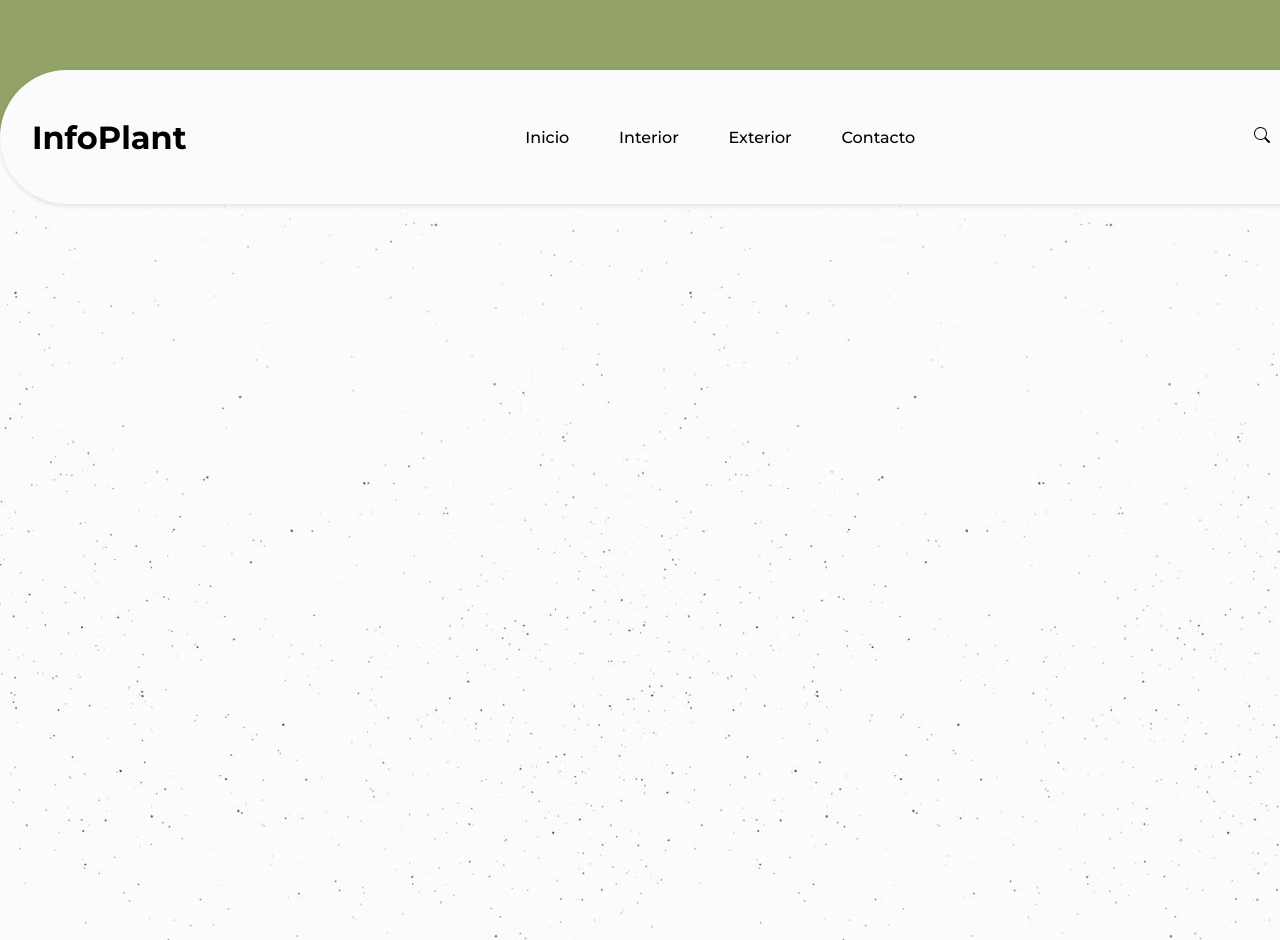
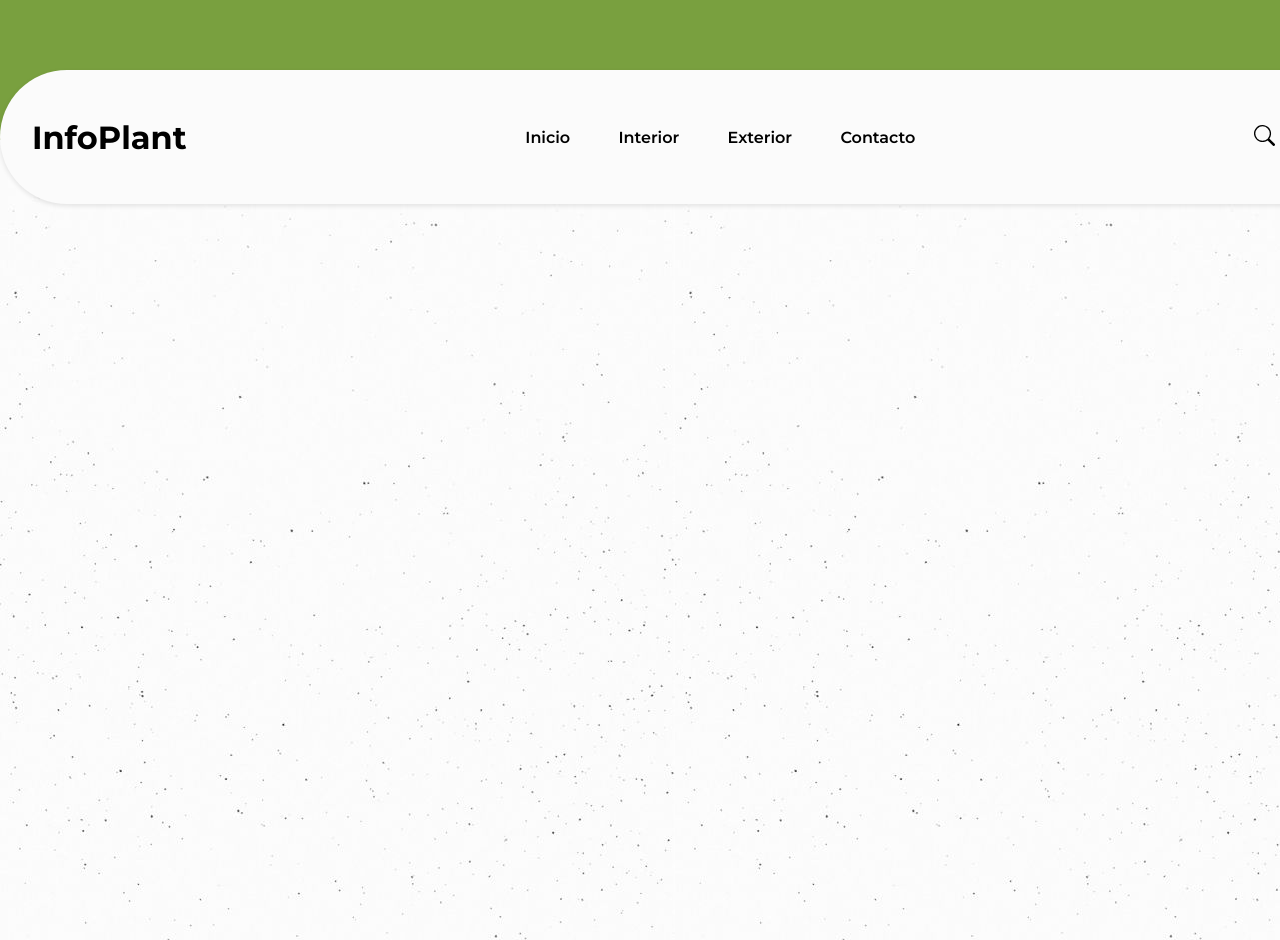
Before and after one commit to Alan-Ribeca/infoPlant, a React (Vite) app: page / in a window 1280 px wide. Shown: the top 940 px of the page. Built offline with nearby package versions, Linux system fonts and the light colour scheme.

Commit message:
acomodando el navbar

```diff
--- a/src/components/header/header.scss
+++ b/src/components/header/header.scss
@@ -1,5 +1,5 @@
 .header {
-  background-color: #93a267;
+  background-color: rgb(121, 160, 63);
   height: 140px;
   width: 100%;
   position: relative;
--- a/src/components/navbar/Navbar.jsx
+++ b/src/components/navbar/Navbar.jsx
@@ -15,8 +15,8 @@ export const Navbar = () => {
           <li className="liPerfil">
             <svg
               xmlns="http://www.w3.org/2000/svg"
-              width="16"
-              height="16"
+              width="21"
+              height="21"
               fill="currentColor"
               className="lupa"
               viewBox="0 0 16 16"
@@ -27,8 +27,8 @@ export const Navbar = () => {
           <li className="liPerfil">
             <svg
               xmlns="http://www.w3.org/2000/svg"
-              width="23"
-              height="23"
+              width="29"
+              height="29"
               fill="currentColor"
               className="logoPerson"
               viewBox="0 0 16 16"
--- a/src/components/navbar/navbar.scss
+++ b/src/components/navbar/navbar.scss
@@ -28,15 +28,20 @@
     .ulNavbar {
       width: 30%;
       justify-content: space-between;
-      font-weight: 500;
+      font-weight: 600;
     }
 
     .ulPerfil {
       width: 6%;
+
       justify-content: space-between;
 
       .liPerfil {
         width: 100%;
+
+        .logoPerson {
+          color: black;
+        }
       }
     }
   }
--- a/src/components/top/top.scss
+++ b/src/components/top/top.scss
@@ -1,4 +1,5 @@
 .top {
-  height: 800px;
+  min-height: 800px;
+  height: 86vh;
   background-image: url("../../../public/img/fondoGris.jpg");
 }
```
